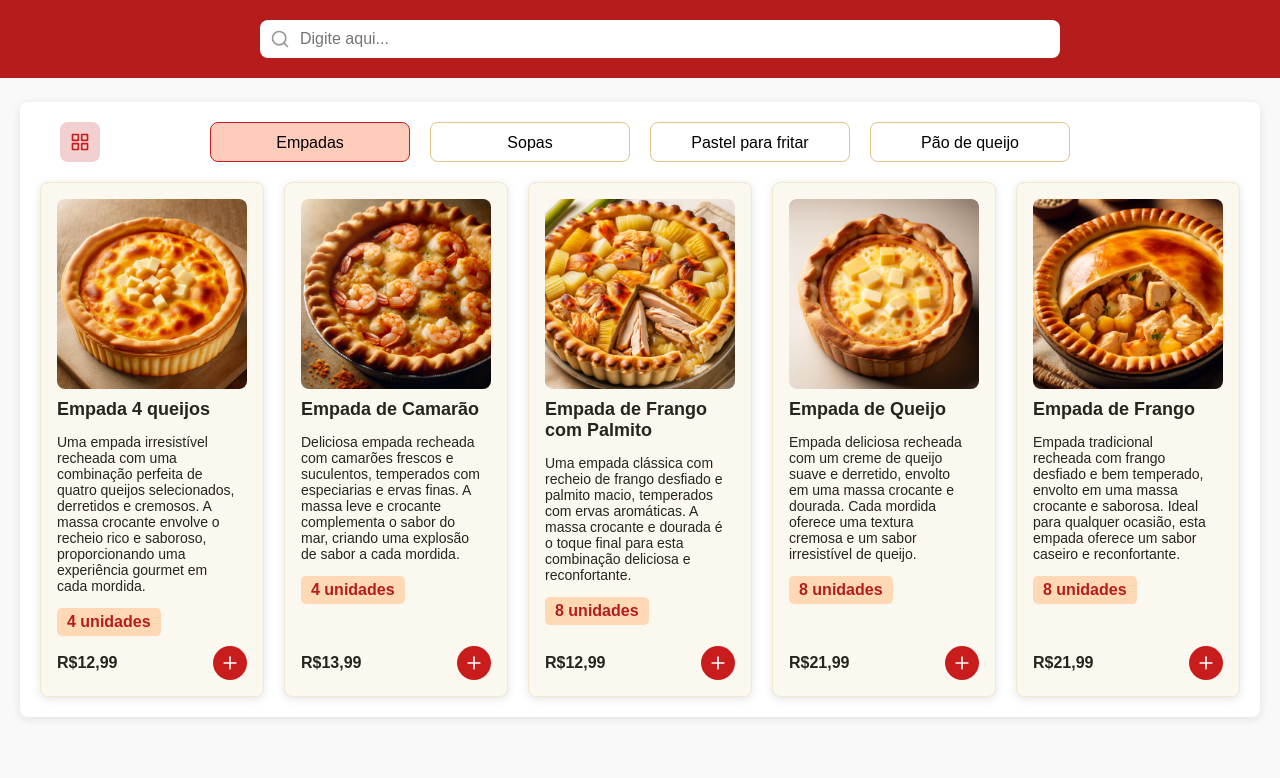
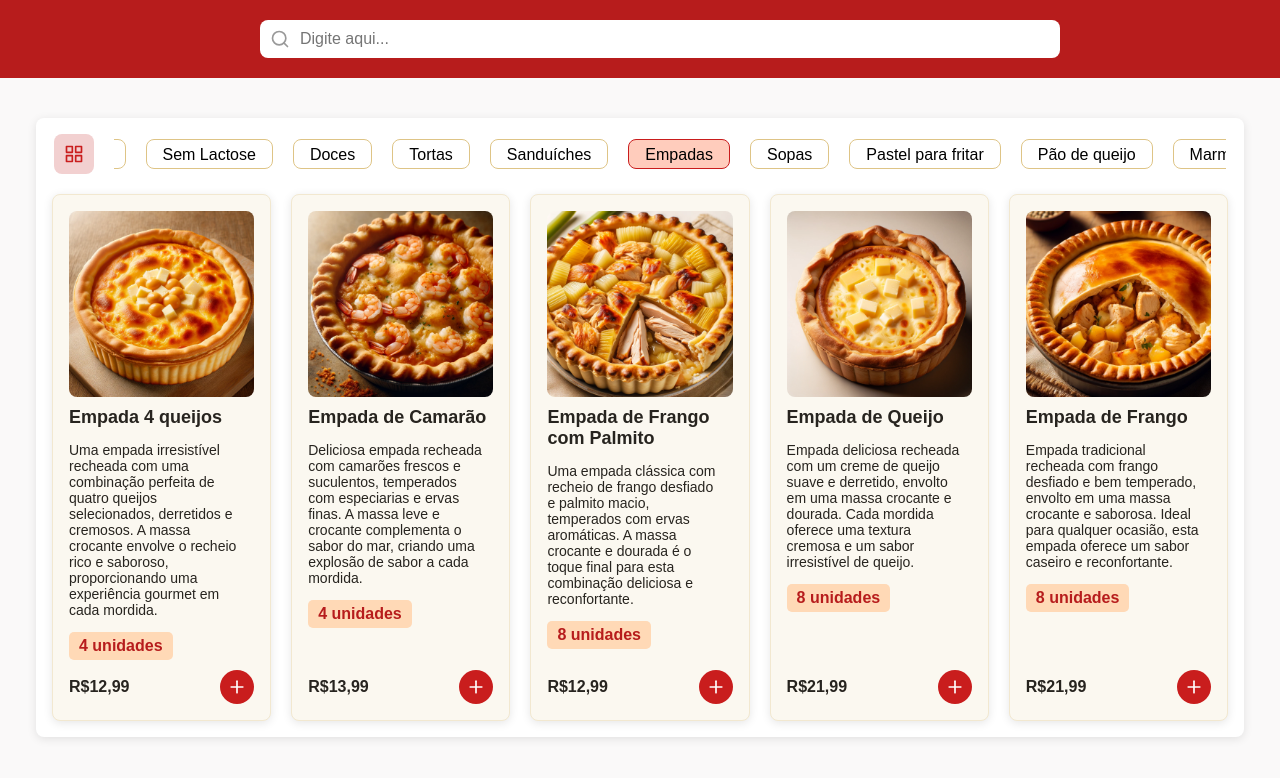
Before and after one commit to thak1996/my-next-project, a Next.js app: page /home/home.screen in a window 1280 px wide. Shown: the top 778 px of the page. Built offline with nearby package versions, Linux system fonts and the light colour scheme.

Commit message:
refactor: menu

```diff
--- a/package.json
+++ b/package.json
@@ -19,12 +19,14 @@
         "react-slick": "^0.30.2",
         "rimraf": "^5.0.7",
         "secure-ls": "^1.2.6",
+        "slick-carousel": "^1.8.1",
         "styled-components": "^6.1.11"
     },
     "devDependencies": {
         "@types/node": "^20",
         "@types/react": "^18",
         "@types/react-dom": "^18",
+        "@types/react-slick": "^0.23.13",
         "@typescript-eslint/parser": "^7.13.0",
         "eslint": "^9.4.0",
         "eslint-config-next": "^14.2.4",
--- a/src/controllers/home.controller.tsx
+++ b/src/controllers/home.controller.tsx
@@ -1,6 +1,32 @@
 import { useState } from "react";
 
-const categories = ["Empadas", "Sopas", "Pastel para fritar", "Pão de queijo"];
+const categories = [
+    "Empadas",
+    "Sopas",
+    "Pastel para fritar",
+    "Pão de queijo",
+    "Marmita",
+    "Pizza",
+    "Lanches",
+    "Salgados",
+    "Porções",
+    "Saladas",
+    "Bebidas",
+    "Sobremesas",
+    "Massas",
+    "Açaí",
+    "Petiscos",
+    "Carnes",
+    "Peixes",
+    "Frutos do Mar",
+    "Vegetariano",
+    "Vegano",
+    "Sem Glúten",
+    "Sem Lactose",
+    "Doces",
+    "Tortas",
+    "Sanduíches",
+];
 
 const products = [
     {
--- a/src/pages/_app.tsx
+++ b/src/pages/_app.tsx
@@ -2,6 +2,8 @@
 import { ThemeProvider } from "styled-components";
 import GlobalStyle from "../styles/globalStyles";
 import { theme } from "../styles/theme/colors";
+import "slick-carousel/slick/slick.css";
+import "slick-carousel/slick/slick-theme.css";
 import "../styles/fonts.css";
 
 const MyApp = ({ Component, pageProps }: AppProps) => (
--- a/src/pages/home/home.screen.tsx
+++ b/src/pages/home/home.screen.tsx
@@ -1,4 +1,5 @@
-import React, { useState, useRef } from "react";
+import React from "react";
+import Slider from "react-slick";
 import useHomeController from "../../controllers/home.controller";
 import {
     Container,
@@ -11,7 +12,6 @@
     GridIcon,
     Content,
     MenuWrapper,
-    Carousel,
     MenuItem,
     ProductGrid,
     ProductCardGrid,
@@ -26,6 +26,7 @@
     NoItemsMessage,
     AddIcon,
     ProductImageWrapper,
+    CarouselWrapper,
 } from "../../styles/home.style";
 
 const HomePage: React.FC = () => {
@@ -39,19 +40,18 @@
         handleCategorySelect,
     } = useHomeController();
 
-    const [scrollIndex, setScrollIndex] = useState(0);
-    const carouselRef = useRef<HTMLDivElement>(null);
+    const handleCategoryClick = (category: string) => {
+        handleCategorySelect(category);
+    };
 
-    const handleCategoryClick = (category: string, index: number) => {
-        handleCategorySelect(category);
-        const middleIndex = Math.floor(categories.length / 2);
-        const newScrollIndex = index - middleIndex;
-        setScrollIndex(newScrollIndex);
-        if (carouselRef.current) {
-            carouselRef.current.style.transform = `translateX(-${
-                newScrollIndex * 220
-            }px)`;
-        }
+    const carouselSettings = {
+        className: "carousel-wrapper",
+        centerMode: true,
+        variableWidth: true,
+        speed: 500,
+        focusOnSelect: true,
+        infinite: true,
+        arrows: false,
     };
 
     return (
@@ -70,19 +70,21 @@
                     <ToggleButton onClick={toggleViewMode}>
                         {viewMode === "card" ? <GridIcon /> : <ListIcon />}
                     </ToggleButton>
-                    <Carousel ref={carouselRef}>
+                    <CarouselWrapper>
+                        <Slider {...carouselSettings}>
                             {categories.map((category, index) => (
                                 <MenuItem
                                     key={index}
                                     selected={category === selectedCategory}
                                     onClick={() =>
-                                    handleCategoryClick(category, index)
+                                        handleCategoryClick(category)
                                     }
                                 >
                                     {category}
                                 </MenuItem>
                             ))}
-                    </Carousel>
+                        </Slider>
+                    </CarouselWrapper>
                 </MenuWrapper>
                 {products.length > 0 ? (
                     <ProductGrid $viewMode={viewMode}>
--- a/src/styles/home.style.tsx
+++ b/src/styles/home.style.tsx
@@ -4,6 +4,9 @@
 export const Container = styled.div`
     padding: 20px;
     padding-top: 8%;
+    display: flex;
+    flex-direction: column;
+    align-items: center;
 `;
 
 export const Header = styled.div`
@@ -53,9 +56,7 @@
     display: flex;
     align-items: center;
     justify-content: center;
-    position: absolute;
-    left: 20px;
-
+    margin-right: 20px;
     svg {
         font-size: 20px;
     }
@@ -66,48 +67,53 @@
 
 export const Content = styled.div`
     background-color: #fff;
-    padding: 20px;
+    padding: 1rem;
     border-radius: 8px;
     box-shadow: 0 2px 10px rgba(0, 0, 0, 0.1);
+    width: calc(100% - 4rem);
+    margin: 1rem;
 `;
 
 export const MenuWrapper = styled.div`
     display: flex;
-    justify-content: center;
+    flex-direction: row; // Alinha os itens em uma linha
+    justify-content: center; // Centraliza os itens
     align-items: center;
     margin-bottom: 20px;
-    position: relative;
-    width: 100%;
-    overflow: hidden; /* Adicionado para o efeito de carrossel */
+    padding: 0 2rem; // Adiciona padding interno para limitar a largura
+    box-sizing: border-box; // Inclui padding e borda no tamanho total
 `;
 
-export const Carousel = styled.div`
-    display: flex;
-    transition: transform 0.3s ease-in-out;
+export const CarouselWrapper = styled.div`
+    flex-grow: 1; // Permite que o carrossel ocupe o espaço restante
+    width: 100%; // Garante que o carrossel ocupe 100% da largura disponível
+    white-space: nowrap;
+    .slick-slide {
+        display: flex;
+        justify-content: center;
+        padding: 0 10px;
+    }
 `;
 
 export const MenuItem = styled.button<{ selected: boolean }>`
     background-color: ${({ selected }) => (selected ? "#ffccbc" : "#ffffff")};
     border: 1px solid ${({ selected }) => (selected ? "#C91D1D" : "#DEC486")};
     color: "#431213";
-    width: 200px;
-    height: 40px;
+    width: 150px; // Define uma largura fixa para os itens
+    height: 30px; // Altura fixa
     border-radius: 8px;
     cursor: pointer;
     font-size: 16px;
     font-weight: 500;
     line-height: 19.5px;
     transition: background-color 0.3s;
-    white-space: nowrap; /* Evitar quebra de linha */
-    display: flex;
-    align-items: center;
-    justify-content: center;
-    margin: 0 10px;
-
+    margin: 0 10px; // Espaçamento entre os itens
+    box-sizing: border-box;
     &:hover {
         background-color: #ffccbc;
     }
 `;
+
 
 export const ProductGrid = styled.div<{ $viewMode: string }>`
     display: grid;
```
Also changed, not shown: types/react-slick.d.ts (added, +41 -0 lines), 1 other file (tests, documents, lock files or other folders). Lines whose indentation alone changed are shown as unchanged.
